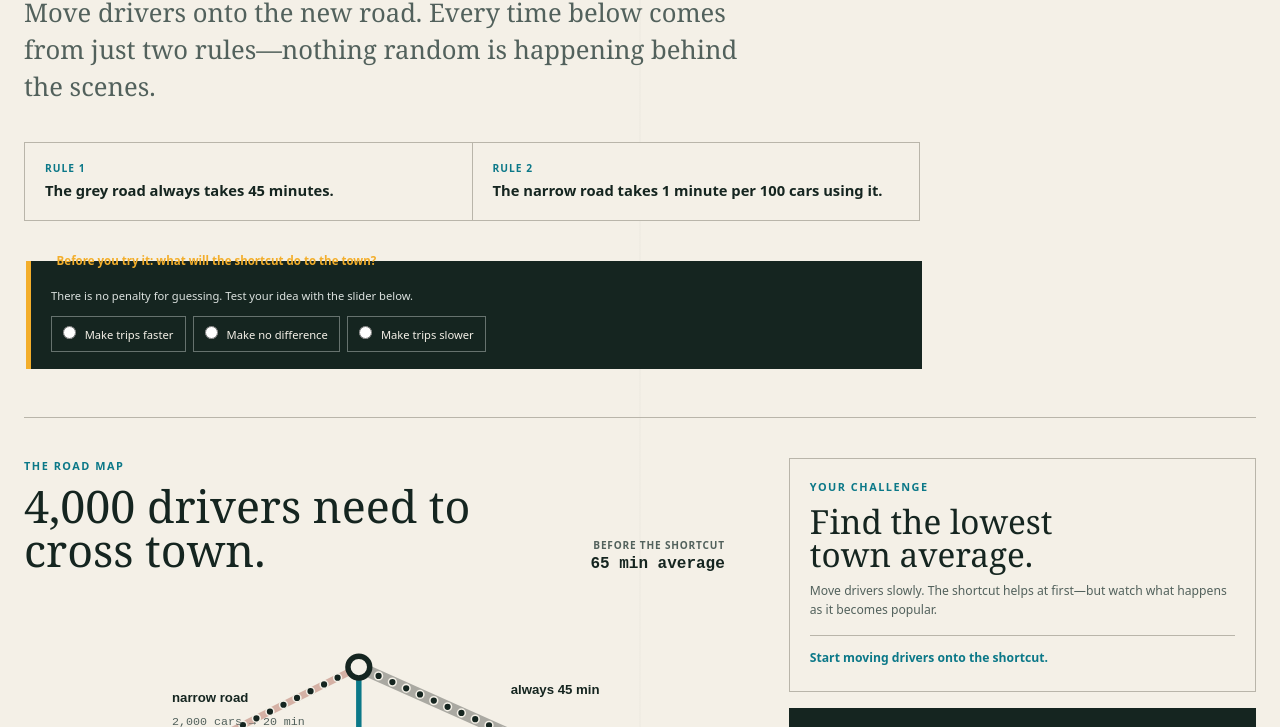
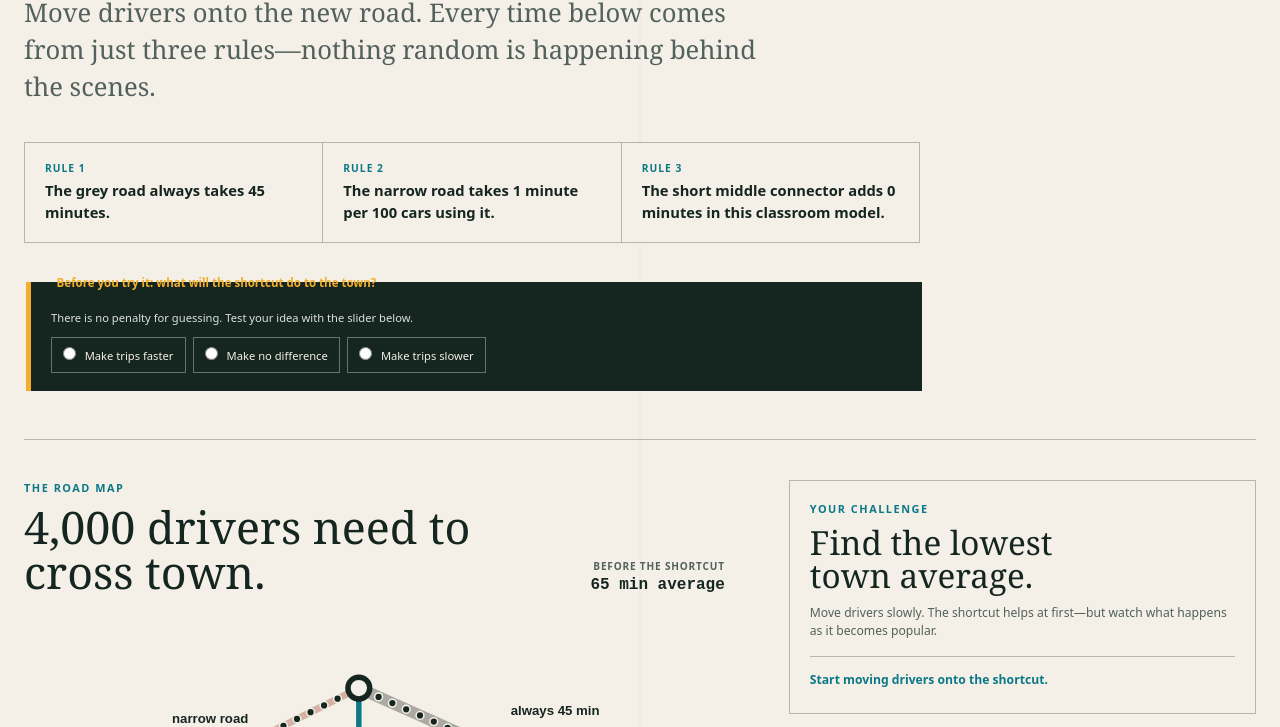
Before and after one commit to comp4020-agentic-coding-studio/comp4020-ass1-SharmaKunal14, a website built with Vite: page index.html in a window 1280 px wide. Shown: the part 364-1091 px from the top of the page. Built offline with nearby package versions, Linux system fonts and the light colour scheme.

Commit message:
Expose the connector assumption in every calculation

```diff
--- a/index.html
+++ b/index.html
@@ -19,7 +19,7 @@
       <nav aria-label="Page">
         <a class="brand" href="#top" aria-label="One More Road, start">One More Road</a>
       </nav>
-      <p>One slider. Two rules. No hidden simulation.</p>
+      <p>One slider. Three rules. Every number shown.</p>
     </header>
 
     <main id="top">
@@ -27,11 +27,11 @@
         <p class="eyebrow">A traffic puzzle you can calculate yourself</p>
         <h1 id="page-title">Can a shortcut make everyone slower?</h1>
         <p class="intro__lead">
-          Move drivers onto the new road. Every time below comes from just two rules—nothing
+          Move drivers onto the new road. Every time below comes from just three rules—nothing
           random is happening behind the scenes.
         </p>
 
-        <div class="rules" aria-label="The two road rules">
+        <div class="rules" aria-label="The three road rules">
           <article>
             <span>Rule 1</span>
             <strong>The grey road always takes 45 minutes.</strong>
@@ -39,6 +39,10 @@
           <article>
             <span>Rule 2</span>
             <strong>The narrow road takes 1 minute per 100 cars using it.</strong>
+          </article>
+          <article>
+            <span>Rule 3</span>
+            <strong>The short middle connector adds 0 minutes in this classroom model.</strong>
           </article>
         </div>
 
@@ -108,7 +112,7 @@
               <text class="road-value" data-narrow-label x="600" y="431">2,000 cars → 20 min</text>
             </g>
             <g class="shortcut-label">
-              <text x="450" y="246">new shortcut</text>
+              <text x="450" y="246">0 min connector</text>
               <text data-shortcut-count x="450" y="275">0 drivers</text>
             </g>
           </svg>
@@ -199,10 +203,10 @@
             <summary>Show how these numbers are calculated</summary>
             <p class="math__note">Nothing is hidden. These five lines update with the slider.</p>
             <ol>
-              <li><span>Cars on each narrow road</span><code data-narrow-math>(4,000 + 0) ÷ 2 = 2,000</code></li>
+              <li><span>Cars on each narrow road</span><code data-narrow-math>0 + (4,000 ÷ 2) = 2,000</code></li>
               <li><span>Time on each narrow road</span><code data-narrow-time-math>2,000 ÷ 100 = 20 min</code></li>
               <li><span>Old route</span><code data-old-math>20 + 45 = 65 min</code></li>
-              <li><span>Shortcut route</span><code data-shortcut-math>20 + 20 = 40 min</code></li>
+              <li><span>Shortcut route</span><code data-shortcut-math>20 + 0 + 20 = 40 min</code></li>
               <li><span>Average of all 4,000 trips</span><code data-average-math>4,000 × 65 ÷ 4,000 = 65 min</code></li>
             </ol>
           </details>
--- a/main.ts
+++ b/main.ts
@@ -1,6 +1,7 @@
 import {
   BASELINE_MINUTES,
   BRAESS_LANDMARKS,
+  SHORTCUT_LINK_MINUTES,
   TOTAL_DRIVERS,
   calculateBraess,
   type BraessResult,
@@ -272,10 +273,13 @@ function render(result: BraessResult): void {
       `${minutes(oldRouteMinutes)}. So nobody leaves—even though everyone used to take 65.`;
   }
 
-  narrowMath.textContent = `(${drivers(TOTAL_DRIVERS)} + ${drivers(shortcutUsers)}) ÷ 2 = ${drivers(narrowRoadUsers)}`;
+  narrowMath.textContent =
+    `${drivers(shortcutUsers)} + (${drivers(oldRouteUsers)} ÷ 2) = ${drivers(narrowRoadUsers)}`;
   narrowTimeMath.textContent = `${drivers(narrowRoadUsers)} ÷ 100 = ${minutes(narrowRoadMinutes)} min`;
   oldMath.textContent = `${minutes(narrowRoadMinutes)} + 45 = ${minutes(oldRouteMinutes)} min`;
-  shortcutMath.textContent = `${minutes(narrowRoadMinutes)} + ${minutes(narrowRoadMinutes)} = ${minutes(shortcutRouteMinutes)} min`;
+  shortcutMath.textContent =
+    `${minutes(narrowRoadMinutes)} + ${SHORTCUT_LINK_MINUTES} + ` +
+    `${minutes(narrowRoadMinutes)} = ${minutes(shortcutRouteMinutes)} min`;
   averageMath.textContent =
     `(${drivers(oldRouteUsers)} × ${minutes(oldRouteMinutes)} + ` +
     `${drivers(shortcutUsers)} × ${minutes(shortcutRouteMinutes)}) ÷ ` +
--- a/src/braess.ts
+++ b/src/braess.ts
@@ -1,5 +1,6 @@
 export const TOTAL_DRIVERS = 4_000;
 export const FIXED_ROAD_MINUTES = 45;
+export const SHORTCUT_LINK_MINUTES = 0;
 export const CARS_PER_MINUTE = 100;
 export const BASELINE_MINUTES = 65;
 
@@ -35,7 +36,7 @@ export function calculateBraess(requestedShortcutUsers: number): BraessResult {
   const narrowRoadUsers = usersPerOldRoute + shortcutUsers;
   const narrowRoadMinutes = narrowRoadUsers / CARS_PER_MINUTE;
   const oldRouteMinutes = FIXED_ROAD_MINUTES + narrowRoadMinutes;
-  const shortcutRouteMinutes = narrowRoadMinutes * 2;
+  const shortcutRouteMinutes = narrowRoadMinutes * 2 + SHORTCUT_LINK_MINUTES;
   const averageMinutes =
     (oldRouteUsers * oldRouteMinutes + shortcutUsers * shortcutRouteMinutes) / TOTAL_DRIVERS;
 
--- a/styles.css
+++ b/styles.css
@@ -194,7 +194,7 @@ h1 {
   max-width: 56rem;
   margin-top: 2.25rem;
   display: grid;
-  grid-template-columns: repeat(2, minmax(0, 1fr));
+  grid-template-columns: repeat(3, minmax(0, 1fr));
   gap: 1px;
   background: var(--rule);
   border: 1px solid var(--rule);
```
Also changed, not shown: spec/braess.test.ts (+5 -0 lines), spec/browser.test.ts (+1 -1 lines), spec/page.test.ts (+5 -3 lines).
